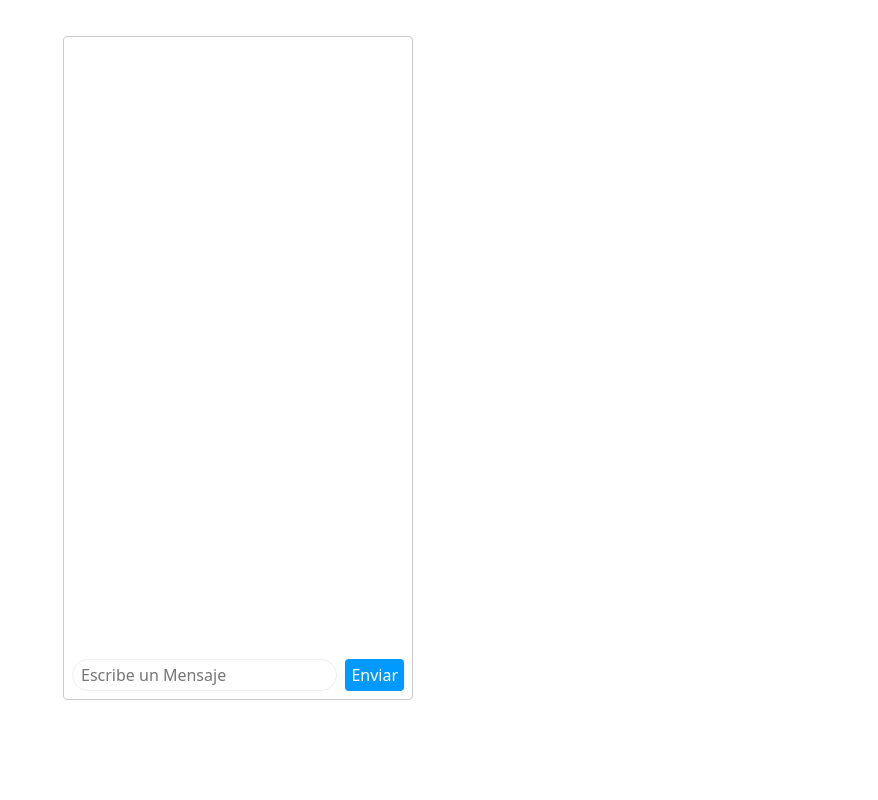
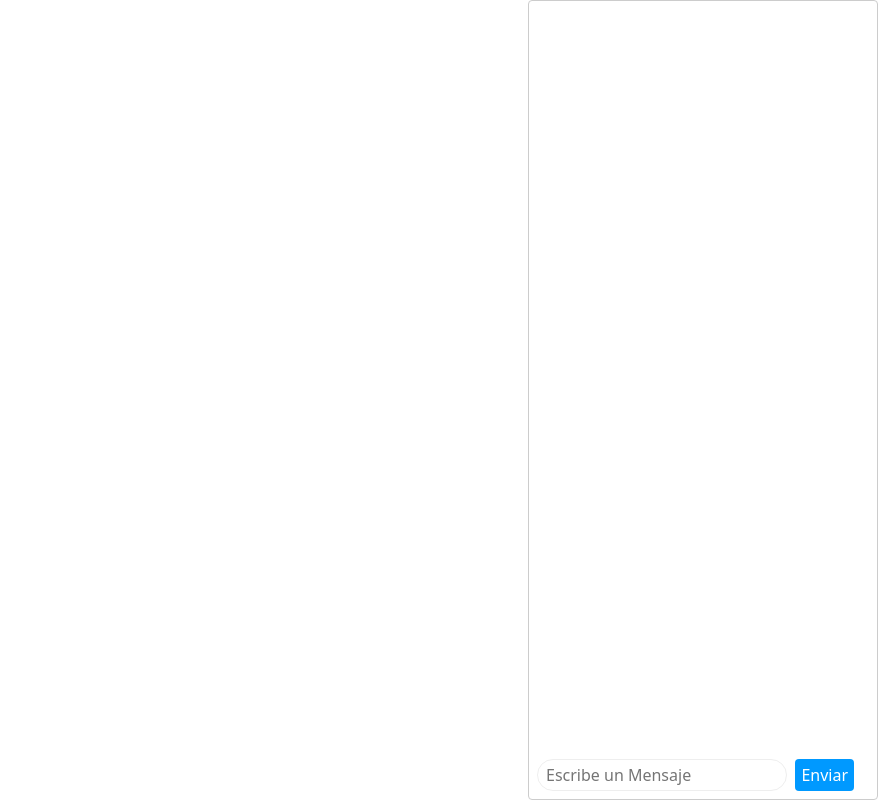
Before and after one commit to juanp204/CodeFest_ProyectoIntegrador, a website: page client/index.html in a window 1280 px wide. Shown: the whole page, without its empty margins (402-1280 px from the left). Drawn offline with Linux system fonts and the light colour scheme.

Commit message:
Chat con estilo

```diff
--- a/client/index.html
+++ b/client/index.html
@@ -10,13 +10,15 @@
 </head>
 
 <body>
+    <div id="chatlive">
         <section id="chat">
             <ul id="messages"></ul>
             <form id="form">
             <input type="text" name="message" id="input" placeholder="Escribe un Mensaje" autocomplete="off" />
-        <button type="submit">Enviar</button>
+            <button type="submit" id="button1">Enviar</button>
             </form>
         </section>
+    </div>
 
 
 
--- a/public/style/css/style_client.css
+++ b/public/style/css/style_client.css
@@ -4,18 +4,14 @@
     box-sizing: border-box;
 }
 
-:root {
-    color-scheme: light dark;
-}
-
 body {
     margin: 0;
     font-family: system-ui, -apple-system, BlinkMacSystemFont, 'Segoe UI', Roboto, Oxygen, Ubuntu, Cantarell, 'Open Sans', 'Helvetica Neue', sans-serif;
-    display: grid;
-    place-content: center;
+    display: flex;
+    justify-content: flex-end;
+    align-items: stretch;
     height: 100vh;
-    padding: 36px 36px 100px 36px;
-    grid-template-rows: 1fr;
+    user-select: none;
 }
 
 #messages {
@@ -23,17 +19,20 @@ body {
     margin: 0;
     padding: 0;
     overflow-y: scroll;
-    height: 100%;
+    height: calc(100vh - 48px);
     scroll-behavior: smooth;
     padding-bottom: 48px;
+    user-select: none;
 }
 
 #messages>li {
     padding: .5rem 1rem;
+    user-select: none;
 }
 
 #messages>li:nth-child(odd) {
-    background: #000;
+    background: #faf3f3;
+    user-select: none;
 }
 
 #chat {
@@ -43,6 +42,7 @@ body {
     width: 350px;
     height: 100%;
     position: relative;
+    user-select: none;
 }
 
 #form {
@@ -52,19 +52,22 @@ body {
     left: 0;
     padding: 4px;
     position: absolute;
-    right: 0;
+    right: 15px;
+    user-select: none;
 }
 
 #input {
     border-radius: 9999px;
     border: 1px solid #eee;
-    flex: 1;
+    flex: 2;
     margin: 4px;
     padding: 0 8px;
+    user-select: none;
 }
 
 #input:focus {
     outline: 0;
+    user-select: none;
 }
 
 #form>button {
@@ -73,8 +76,10 @@ body {
     border: 0;
     margin: 4px;
     border-radius: 4px;
+    user-select: none;
 }
 
 #form>button:hover {
-      background: #0cf;
+    background: #0cf;
+    user-select: none;
 }
```
Lines whose indentation alone changed are shown as unchanged.
